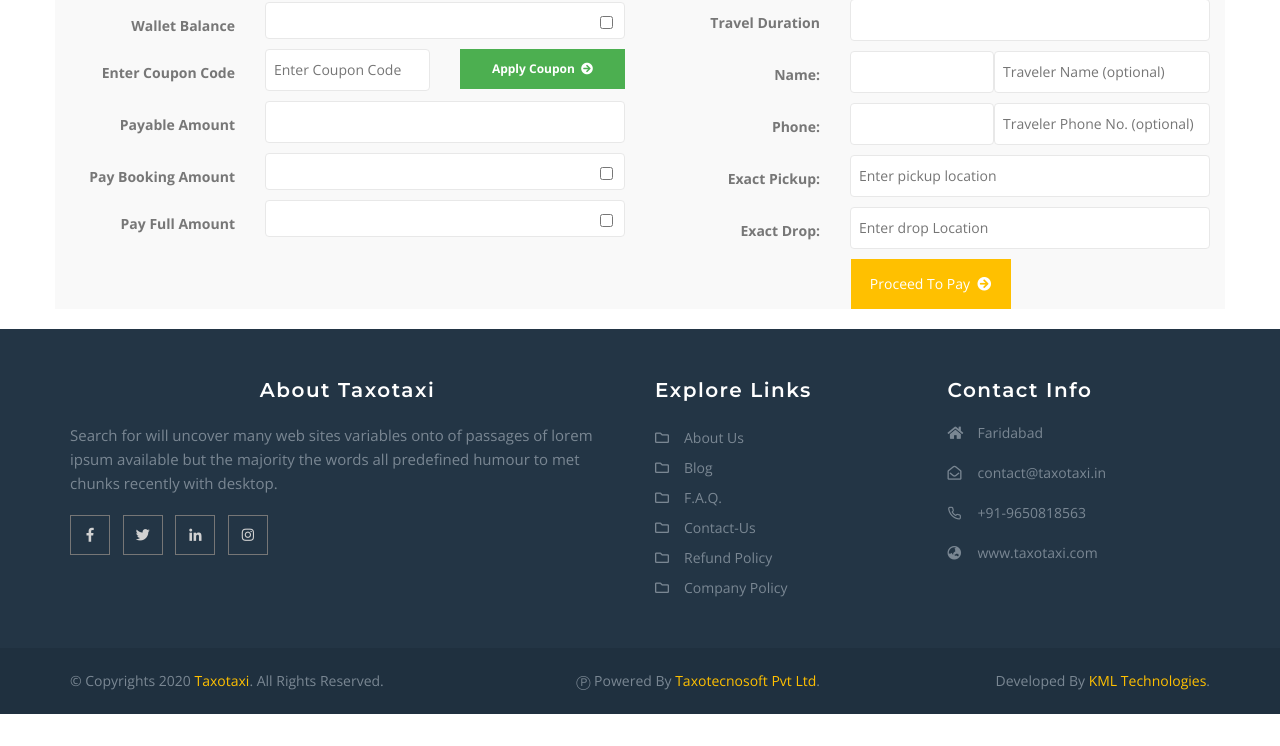
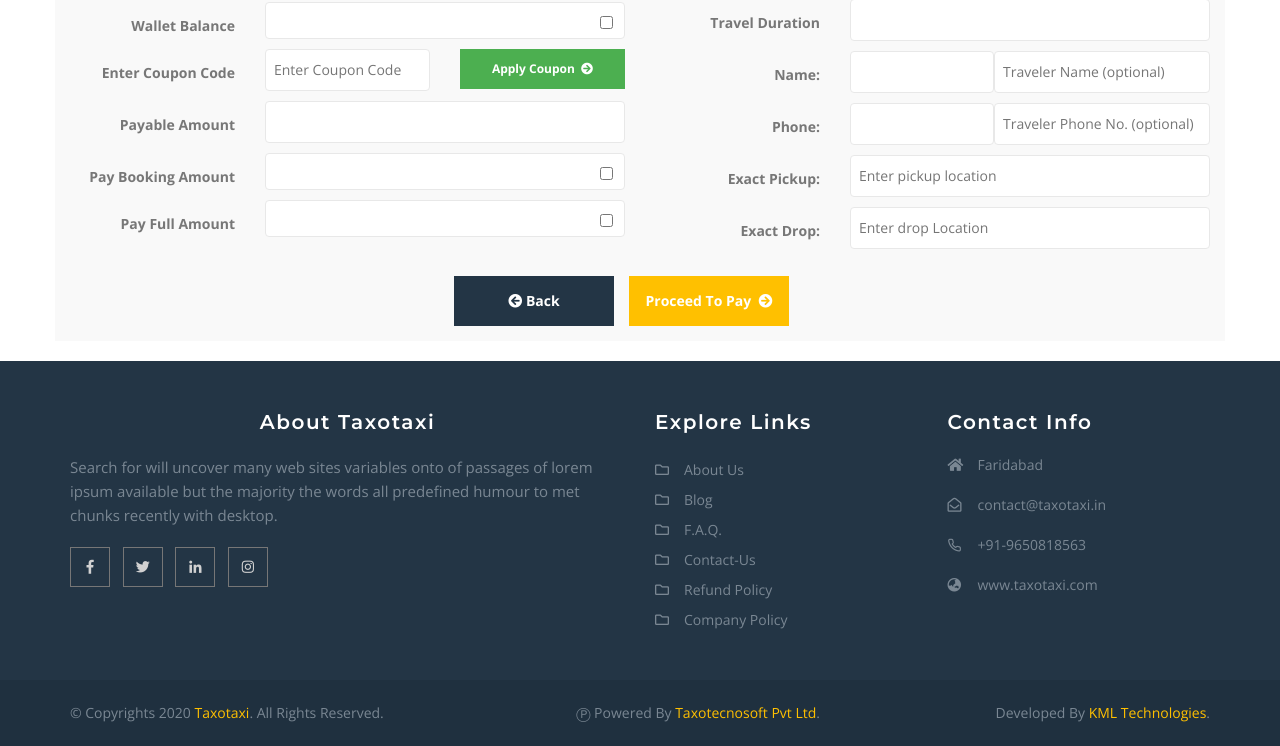
Before and after one commit to saksham1991999/taxotaxi, a Django app: template templates/customer_ride_checkout.html in a window 1280 px wide. Shown: the part 416-1162 px from the top of the page. Before the commit the page ends 1130 px from the top, so only its background shows below. Run offline with Django 3.2, Linux system fonts and the light colour scheme; the template is opened without the code that fills it, so the values that code supplies are empty; parts of the project's set-up code (start-up, migrations or seed data) failed here and were passed over; some libraries are stand-ins or nearby versions; some web fonts are replaced.

Commit message:
customer checkout
with bug fix***

```diff
--- a/templates/customer_ride_checkout.html
+++ b/templates/customer_ride_checkout.html
@@ -467,12 +467,16 @@ input:focus{
                                placeholder="Enter drop Location">
                 </div>
             </div>
-            <div class="row booking-frm ">
-                <button class="book-btn" type="submit" style="margin-left: 36%;">Proceed To Pay &nbsp;<i class="fa fa-arrow-circle-right" aria-hidden="true"></i></button>
-                </div>
+
             </form>
         </div>
-
+      <div class="col-sm-12">
+        <div class="row booking-frm " style="display: flex;padding: 17px 0px 15px 399px;">
+                <button class="book-btn" type="submit" style="margin-right: 15px;
+                       font-weight: 700;background-color: #233545;"><i class="fa fa-arrow-circle-left" aria-hidden="true"></i>&nbsp;Back</button>
+                <button class="book-btn" type="submit" style="font-weight: 700;">Proceed To Pay &nbsp;<i class="fa fa-arrow-circle-right" aria-hidden="true"></i></button>
+                </div>
+      </div>
     </div>
 </div>
 
```
Also changed, not shown: db.sqlite3.
